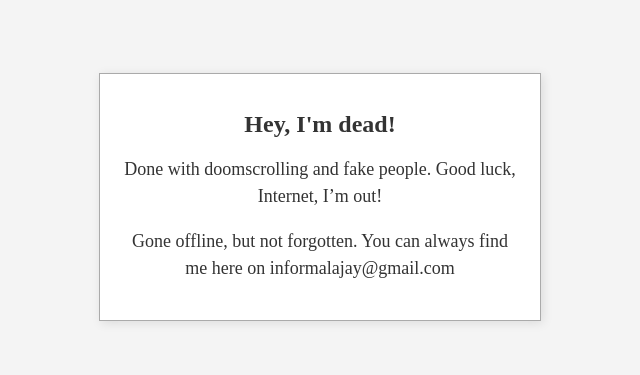
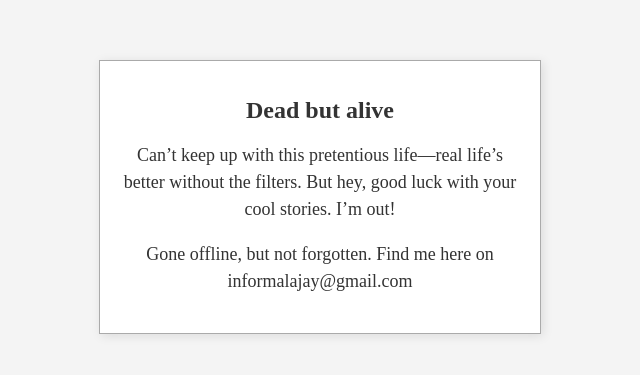
Before and after one commit to ajaykmr8684/Dead, a plain HTML site: page index.html in a window 1280 px wide. Shown: the part 203-578 px from the top of the page, without its empty margins (320-960 px from the left). Drawn offline with Linux system fonts and the light colour scheme.

Commit message:
Update index.html

```diff
--- a/index.html
+++ b/index.html
@@ -36,9 +36,9 @@
 </head>
 <body>
   <div class="notice-box">
-    <h1> Hey, I'm dead!</h1>
-    <p> Done with doomscrolling and fake people. Good luck, Internet, I’m out!</p>
-    <p> Gone offline, but not forgotten. You can always find me here on informalajay@gmail.com</p>
+    <h1>Dead but alive</h1>
+    <p> Can’t keep up with this pretentious life—real life’s better without the filters. But hey, good luck with your cool stories. I’m out!</p>
+    <p> Gone offline, but not forgotten. Find me here on informalajay@gmail.com</p>
   </div>
 </body>
 </html>
```
